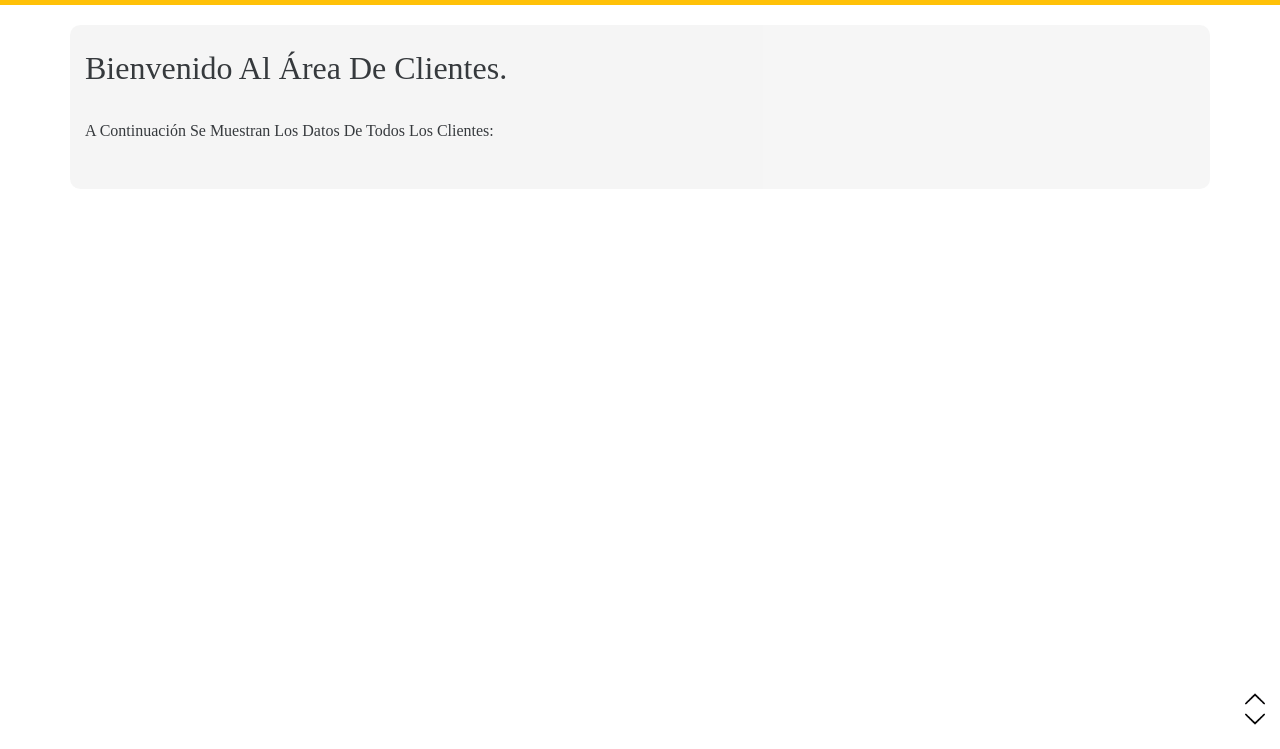
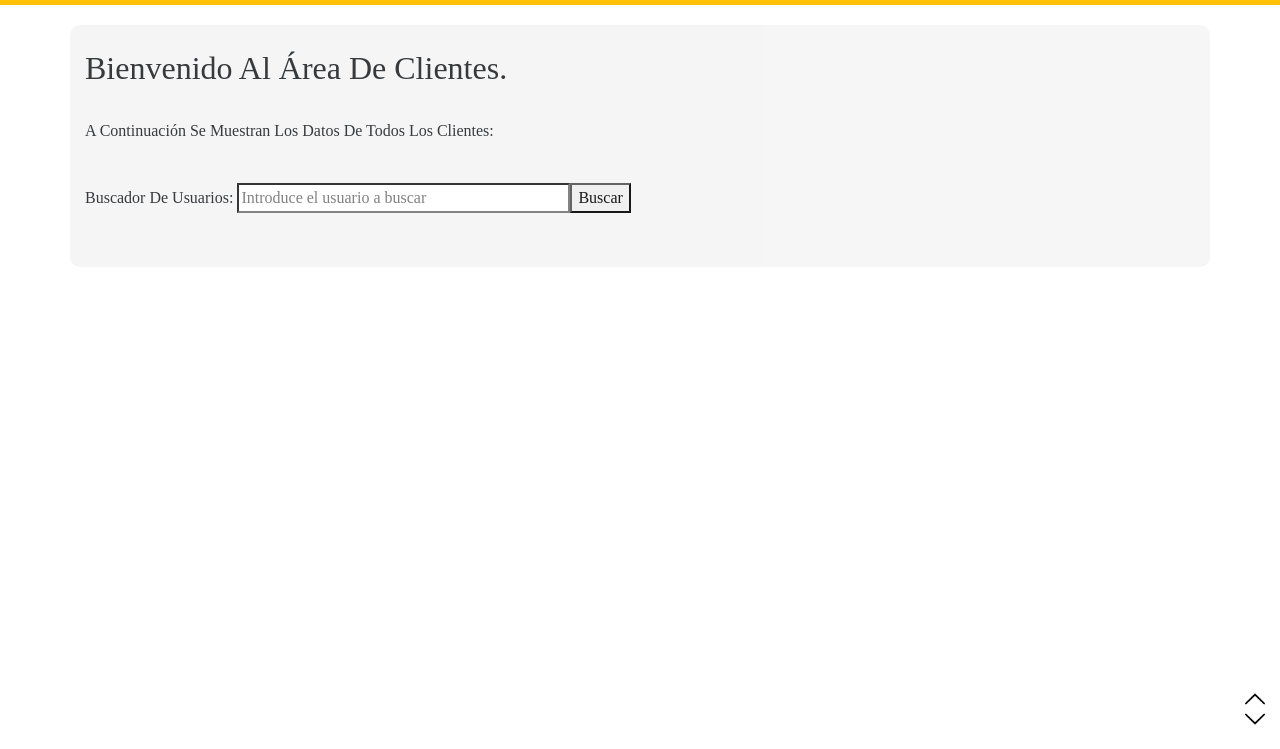
Before and after one commit to gonzaloserranogonzalez/GitPan, a website: page startbootstrap-shop-homepage-gh-pages/panadero.html in a window 1280 px wide. Both pictures are taken after a click on the link "Clientes". Shown: the part 51-800 px from the top of the page. Drawn offline with nearby package versions, Linux system fonts and the light colour scheme.

Commit message:
Buscador de Usuarios en Funcionalidad Cliente de Panadero, falta su css para metafora (lupa). Tambien los css mencionados en anteriores commits

```diff
--- a/startbootstrap-shop-homepage-gh-pages/panadero.html
+++ b/startbootstrap-shop-homepage-gh-pages/panadero.html
@@ -274,14 +274,77 @@
 
 
   }
+function buscarusuario(){
 
+
+   var arrayClientes = new Array(usuarios.length);
+
+   var cliente1 = JSON.parse("[{\"1\":{\"nombre\":\"Yoel\",\"apellido1\":\"Castillo\",\"apellido2\":\"Montero\",\"direccion\":\"Calle San Romualdo 13\",\"ciudad\":\"Madrid\",\"telefono\":\"678362576\",\"dni\":\"89374657B\",\"codPostal\":\"28003\"}}]");
+   arrayClientes[1] = cliente1;
+
+   var cliente2 = JSON.parse("[{\"2\":{\"nombre\":\"Javier\",\"apellido1\":\"Santos\",\"apellido2\":\"Sanchez\",\"direccion\":\"Calle La Fontanilla, 93\",\"ciudad\":\" Hinojosa del Duque\",\"telefono\":\" 764 383 358\",\"dni\":\"40934083B\",\"codPostal\":\" 14270\"}}]");
+   arrayClientes[2] = cliente2;
+
+   var cliente3 = JSON.parse("[{\"3\":{\"nombre\":\"Guillermo\",\"apellido1\":\"Sanchez\",\"apellido2\":\"Gutierrez-Cabello\",\"direccion\":\"Calle Canarias, 40\",\"ciudad\":\" Azuqueca de Henares\",\"telefono\":\" 772 543 826\",\"dni\":\"00124486B\",\"codPostal\":\" 19200\"}}]");
+   arrayClientes[3] = cliente3;
+
+   var cliente4 = JSON.parse("[{\"4\":{\"nombre\":\"Gonzalo\",\"apellido1\":\"Serrano\",\"apellido2\":\"Gonzalez\",\"direccion\":\"Calle San Andrés, 34\",\"ciudad\":\" Macotera\",\"telefono\":\" 772 543 826\",\"dni\":\"52902484Z\",\"codPostal\":\" 37310\"}}]");
+   arrayClientes[4] = cliente4;
+
+   var cliente5 = JSON.parse("[{\"5\":{\"nombre\":\"Gonzalo\",\"apellido1\":\"Serrano\",\"apellido2\":\"Gonzalez\",\"direccion\":\"Calle San Andrés, 34\",\"ciudad\":\" Macotera\",\"telefono\":\" 772 543 826\",\"dni\":\"52902484Z\",\"codPostal\":\" 37175\"}}]");
+   arrayClientes[5] = cliente5;
+
+   var cliente6 = JSON.parse("[{\"6\":{\"nombre\":\"Eva\",\"apellido1\":\"Gil\",\"apellido2\":\"Garcia\",\"direccion\":\"Calle Cuevas de Ambrosio, 78\",\"ciudad\":\" León\",\"telefono\":\" 749 417 793\",\"dni\":\"00445464Z\",\"codPostal\":\" 24000\"}}]");
+   arrayClientes[6] = cliente6;
+
+   var cliente7 = JSON.parse("[{\"7\":{\"nombre\":\"Manuel\",\"apellido1\":\" Aponte\",\"apellido2\":\" Tejada\",\"direccion\":\"Calle Rosa de los Vientos, 33\",\"ciudad\":\" Vejer de la Frontera\",\"telefono\":\" 749 417 793\",\"dni\":\"38583953F\",\"codPostal\":\" 11150\"}}]");
+   arrayClientes[7] = cliente7;
+
+   var cliente8 = JSON.parse("[{\"8\":{\"nombre\":\"Luisa\",\"apellido1\":\" Elizondo\",\"apellido2\":\" Olivera\",\"direccion\":\" Avda. Andalucía, 86\",\"ciudad\":\" Ribafrecha\",\"telefono\":\" 758 070 587\",\"dni\":\"43584312C\",\"codPostal\":\" 26130\"}}]");
+   arrayClientes[8] = cliente8;
+
+   var cliente9 = JSON.parse("[{\"9\":{\"nombre\":\"Alexa\",\"apellido1\":\" Coronado\",\"apellido2\":\" Lara\",\"direccion\":\" Cañada del Rosal, 63\",\"ciudad\":\" Ayamonte\",\"telefono\":\"682 467 236\",\"dni\":\"12738941H\",\"codPostal\":\" 21400\"}}]");
+   arrayClientes[9] = cliente9;
+     var a=document.getElementById("buscador");
+    var i=1;
+    var buscar=a.value;
+    console.log(arrayClientes);
+    if(buscar==""){
+        alert("Introduzca un valor antes de buscar");
+
+
+    }
+    else{
+
+        for(;i<arrayClientes.length && arrayClientes[i][0][i].nombre!=buscar;i++);
+
+       var a = document.getElementById("contenedor");
+    //a.innerHTML = "<table id='tablaClientes' style='margin-top:20px;'></table>";
+    a.innerHTML="";
+    a.innerHTML = "<br><h2>Bienvenido al área de clientes.</h2>";
+    a.innerHTML += "<br><p>A continuación se muestran los datos de todos los clientes:</p>";
+    a.innerHTML+="<br>Buscador de usuarios: <input id='buscador' type='text'></input><button type='button' onclick='buscarusuario(document.getElementById('buscador').value);' >Buscar</button><br><br>";
+    a.innerHTML+="<br><b>Cliente:</b> " +arrayClientes[i][0][i].nombre +" " +arrayClientes[i][0][i].apellido1 +" " +arrayClientes[i][0][i].apellido2;
+      a.innerHTML+= "<br><b>Direccion:</b> "+arrayClientes[i][0][i].direccion;
+      a.innerHTML+= "<br><b>Ciudad:</b> "+arrayClientes[i][0][i].ciudad;
+      a.innerHTML+= "<br><b>Código postal:</b> "+arrayClientes[i][0][i].codPostal;
+      a.innerHTML+= "<br><b>Número de teléfono:</b> "+arrayClientes[i][0][i].telefono;
+      a.innerHTML+= "<br><b>ID usuario:</b> "+arrayClientes[i][0][i].dni;
+
+
+
+        a.innerHTML+="<a href='#clientes' onclick='mostrarClientes();' style='float:right;'>volver</a>";
+    }
+
+
+}
   function mostrarClientes() {
     var a = document.getElementById("contenedor");
     //a.innerHTML = "<table id='tablaClientes' style='margin-top:20px;'></table>";
 
     a.innerHTML = "<br><h2>Bienvenido al área de clientes.</h2>";
     a.innerHTML += "<br><p>A continuación se muestran los datos de todos los clientes:</p>"
-
+    a.innerHTML+="<br>Buscador de usuarios: <input id='buscador' style='width:30%' type='search' placeholder='Introduce el usuario a buscar'></input><button type='button' onclick='buscarusuario();' >Buscar</button><br><br>";
 /*
     var i = 1;
     var j = 0;
```
